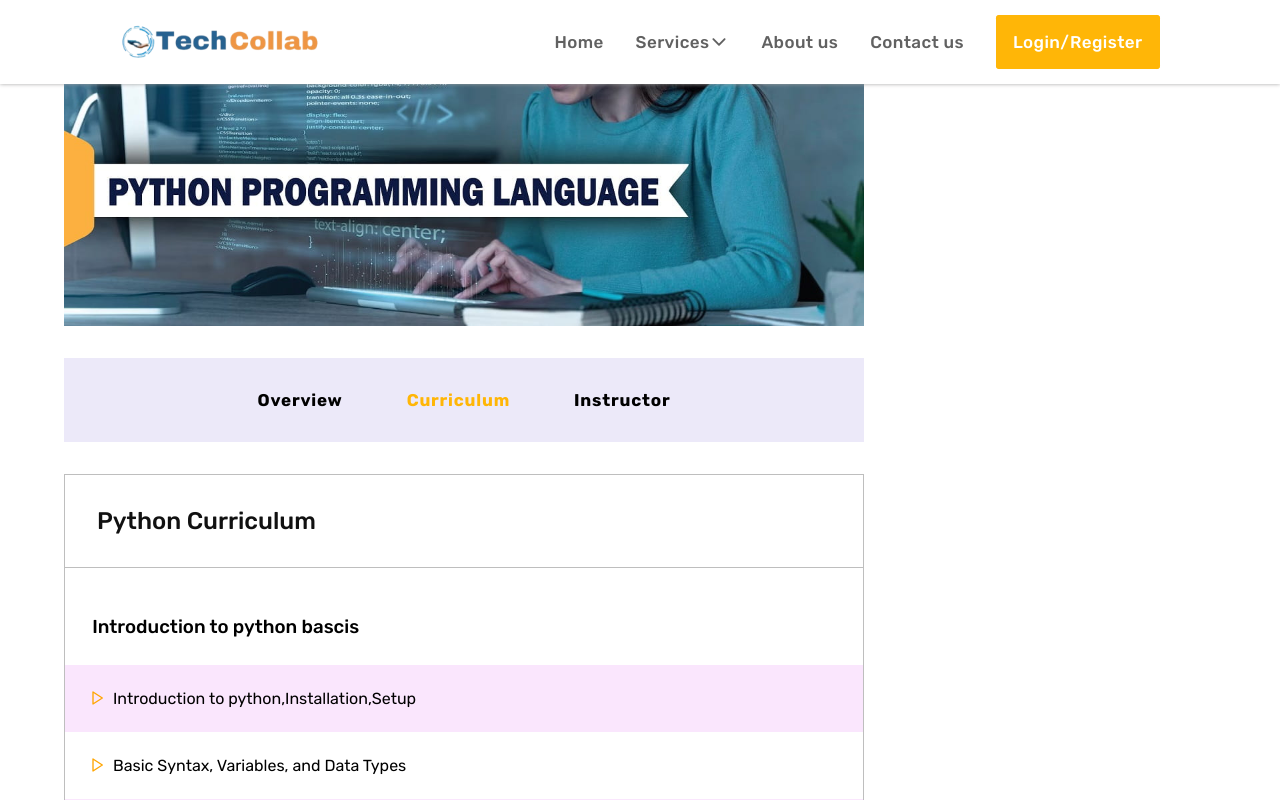
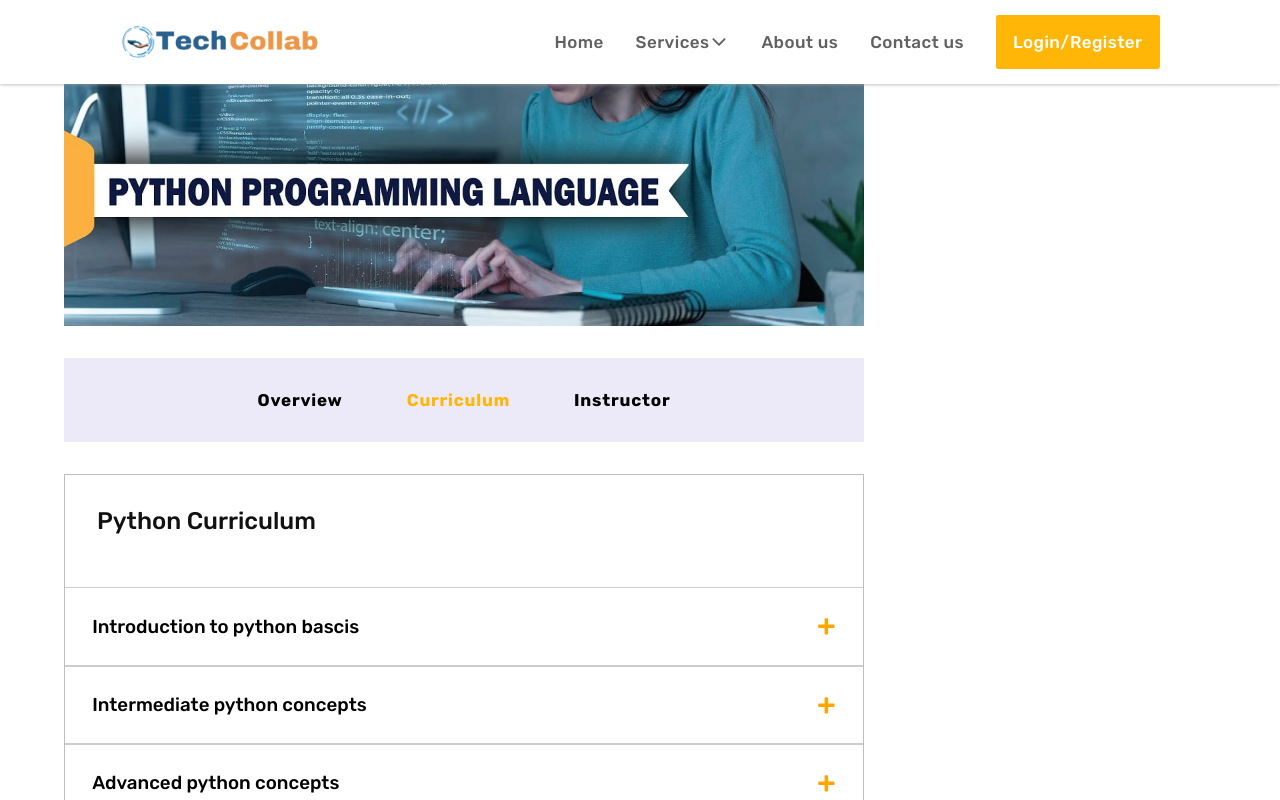
Before and after one commit to pavandudla/TechnologyCollaboration, a React (Create React App) app: page /single_course in a window 1280 px wide. Both pictures are taken after a click on the element "Curriculum". Shown: the part 653-1453 px from the top of the page. Built offline with nearby package versions, Linux system fonts and the light colour scheme.

Commit message:
added plus and minus icons for curiculum

```diff
--- a/src/Components/Python_Course_Component/Python_Course.css
+++ b/src/Components/Python_Course_Component/Python_Course.css
@@ -175,26 +175,52 @@ a:hover {
 }
 .curriculum_maincontainer{
     border: 1px solid #bebebe;
-    max-width: 50rem;
+    width: 50rem;
     box-sizing: border-box;
     display: flex;
     flex-direction: column;
 }
 .curriculum_maincontainer h2{
      padding: 2rem;
-     border-bottom: 1px solid rgb(190, 190, 190);
+     /* border-bottom: 1px solid rgb(190, 190, 190); */
 }
 .play_btn{
     color: orange;
 }
-/* .playbtn_container{
-    border-top: 1px solid #bebebe;
-} */
+
 .playbtn_container h3{
     padding: 1.7rem;
     font-family: 'Rubik';
     font-weight:300;
+    display: flex;
+    align-items: center;
+    justify-content: space-between;
+    border-top: 1px solid #ccc;
+    border-bottom: 1px solid #ccc;
+
 }
+.python_plus_btn,.python_minus_btn{
+    color: orange;
+}
+
+/* .python_basics {
+    overflow: hidden;
+    max-height: 600px;
+    opacity: 1;
+    transition: max-height 30s ease-out, opacity 0.5s ease-out;
+    transition: 20s;
+  }
+.python_basics1 {
+    overflow: hidden;
+    max-height: 200px;
+    opacity: 1;
+    transition: max-height 30s ease-out, opacity 0.5s ease-out;
+  } */
+
+
+
+
+
 .playbtn_subcontainer{
     display: flex;
     gap:0.5rem;
@@ -202,6 +228,8 @@ a:hover {
     padding: 1.5rem;
     background-color: #fae6fd;
     font-family: 'Rubik';
+
+
 }
 .playbtn_subcontainer1{
     display: flex;
--- a/src/Components/Python_Course_Component/Python_Course.js
+++ b/src/Components/Python_Course_Component/Python_Course.js
@@ -7,12 +7,21 @@ import { useState } from 'react';
 import Babai from './../../Media/babai.png'
 import { FaFacebookF, FaTwitter, FaInstagram, FaLinkedin } from 'react-icons/fa';
 import { LuPlay } from "react-icons/lu";
+import { FaPlus } from "react-icons/fa";
+import { TiMinus } from "react-icons/ti";
 
 
 
 const Python=()=>{
 
+
+
+
     const [activeSection, setActiveSection] = useState('overview');
+    const [python_basic_minusShow,setPython_basic_minusShow]=useState(false)
+    const [python_intermediate_minusShow,setPython_intermediate_minusShow]=useState(false)
+    const [python_advanced_minusShow,setPython_advanced_minusShow]=useState(false)
+    const [python_specialized_minusShow,setPython_specialized_minusShow]=useState(false)
 
     // Handlers for setting the active section
     const showOverview = () => setActiveSection('overview');
@@ -20,6 +29,19 @@ const Python=()=>{
     const showInstructor = () => setActiveSection('instructor');
     const showReview = () => setActiveSection('review');
 
+
+    const python_basic_plus_minus_Onclick=()=>{
+      setPython_basic_minusShow(!python_basic_minusShow)
+    }
+    const python_intermediate_plus_minus_Onclick=()=>{
+      setPython_intermediate_minusShow(!python_intermediate_minusShow)
+    }
+    const python_advanced_plus_minus_Onclick=()=>{
+      setPython_advanced_minusShow(!python_advanced_minusShow)
+    }
+    const python_specialized_plus_minus_Onclick=()=>{
+      setPython_specialized_minusShow(!python_specialized_minusShow)
+    }
     return(
     <>
         <div className='python_mainContainer'>
@@ -53,30 +75,48 @@ const Python=()=>{
                     <div className='curriculum_maincontainer'>
                       <h2 className='curriculum_maincontainer-heading'>Python Curriculum</h2>
                       <div className='playbtn_container'>
-                        <h3>Introduction to python bascis</h3>
+                            {python_basic_minusShow ?
+                              (<div >
+                                <h3>Introduction to python bascis <TiMinus onClick={python_basic_plus_minus_Onclick} className='python_minus_btn' /></h3>
+                                <div className="python_basics" >
                                 <div className='playbtn_subcontainer'>
-                          <LuPlay className='play_btn'/>
+                                  <LuPlay className='play_btn' />
                                   Introduction to python,Installation,Setup
                                 </div>
                                 <div className='playbtn_subcontainer1'>
-                          <LuPlay className='play_btn'/>
+                                  <LuPlay className='play_btn' />
                                   Basic Syntax, Variables, and Data Types
                                 </div>
                                 <div className='playbtn_subcontainer'>
-                          <LuPlay className='play_btn'/>
+                                  <LuPlay className='play_btn' />
                                   Operators, Expressions, and Control Flow (if-else, loops)
                                 </div>
                                 <div className='playbtn_subcontainer1'>
-                          <LuPlay className='play_btn'/>
+                                  <LuPlay className='play_btn' />
                                   Data Structures (Lists, Tuples, Dictionaries, Sets)
                                 </div>
                                 <div className='playbtn_subcontainer'>
-                          <LuPlay className='play_btn'/>
+                                  <LuPlay className='play_btn' />
                                   Functions, Modules, and Packages
                                 </div>
                                 </div>
+                              </div>)
+                              :
+                              (<h3>Introduction to python bascis <FaPlus  onClick={python_basic_plus_minus_Onclick}  className='python_plus_btn'/></h3>)
+                            }
+                        </div>
+
+
+
+
+
+
+
+
                       <div className='playbtn_container'>
-                        <h3>Intermediate Python Concepts</h3>
+                        {python_intermediate_minusShow ?
+                            (<>
+                            <h3>Intermediate python concepts <TiMinus onClick={python_intermediate_plus_minus_Onclick} className='python_minus_btn' /></h3>
                             <div className='playbtn_subcontainer'>
                               <LuPlay className='play_btn'/>
                               File Handling and Working with File I/O
@@ -97,9 +137,16 @@ const Python=()=>{
                               <LuPlay className='play_btn'/>
                               Introduction to NumPy and Pandas for Data Manipulation
                             </div>
+                            </>)
+                            :
+                            (<h3>Intermediate python concepts <FaPlus  onClick={python_intermediate_plus_minus_Onclick}  className='python_plus_btn'/></h3>)
+                        }
+                      </div>
 
-
-                        <h3>Advanced Python Topics</h3>
+                      <div className='playbtn_container'>
+                          {python_advanced_minusShow?
+                            (<>
+                                <h3>Advanced python concepts <TiMinus onClick={python_advanced_plus_minus_Onclick} className='python_minus_btn' /></h3>
                                 <div className='playbtn_subcontainer'>
                                   <LuPlay className='play_btn'/>
                                   Advanced NumPy and Pandas for Data Analysis
@@ -141,8 +188,16 @@ const Python=()=>{
                                   <LuPlay className='play_btn'/>
                                   Deployment Strategies for Python Applications
                                 </div>
+                            </>)
+                            :
+                            (<h3>Advanced python concepts <FaPlus  onClick={python_advanced_plus_minus_Onclick}  className='python_plus_btn'/></h3>)
+                          }
+                      </div>
 
-                        <h3 className='playbtn_subcontainer'>Specialized Topics and Projects</h3>
+                      <div className='playbtn_container'>
+                        {python_specialized_minusShow ?
+                          (<>
+                              <h3>Specialized Topics and Projects <TiMinus onClick={python_specialized_plus_minus_Onclick} className='python_minus_btn' /></h3>
                                 <div className='playbtn_subcontainer1'>
                                   <LuPlay className='play_btn'/>
                                   Choose a Specialization (e.g., Data Science, Web Development, DevOps) and dive deeper into related topics
@@ -159,6 +214,10 @@ const Python=()=>{
                                   <LuPlay className='play_btn'/>
                                   Finalize Project Documentation and Present your Project
                                 </div>
+                          </>)
+                          :
+                          (<h3>Specialized Topics and Projects <FaPlus  onClick={python_specialized_plus_minus_Onclick}  className='python_plus_btn'/></h3>)
+                        }
                       </div>
                     </div>
                   )}
```
Lines whose indentation alone changed are shown as unchanged.
